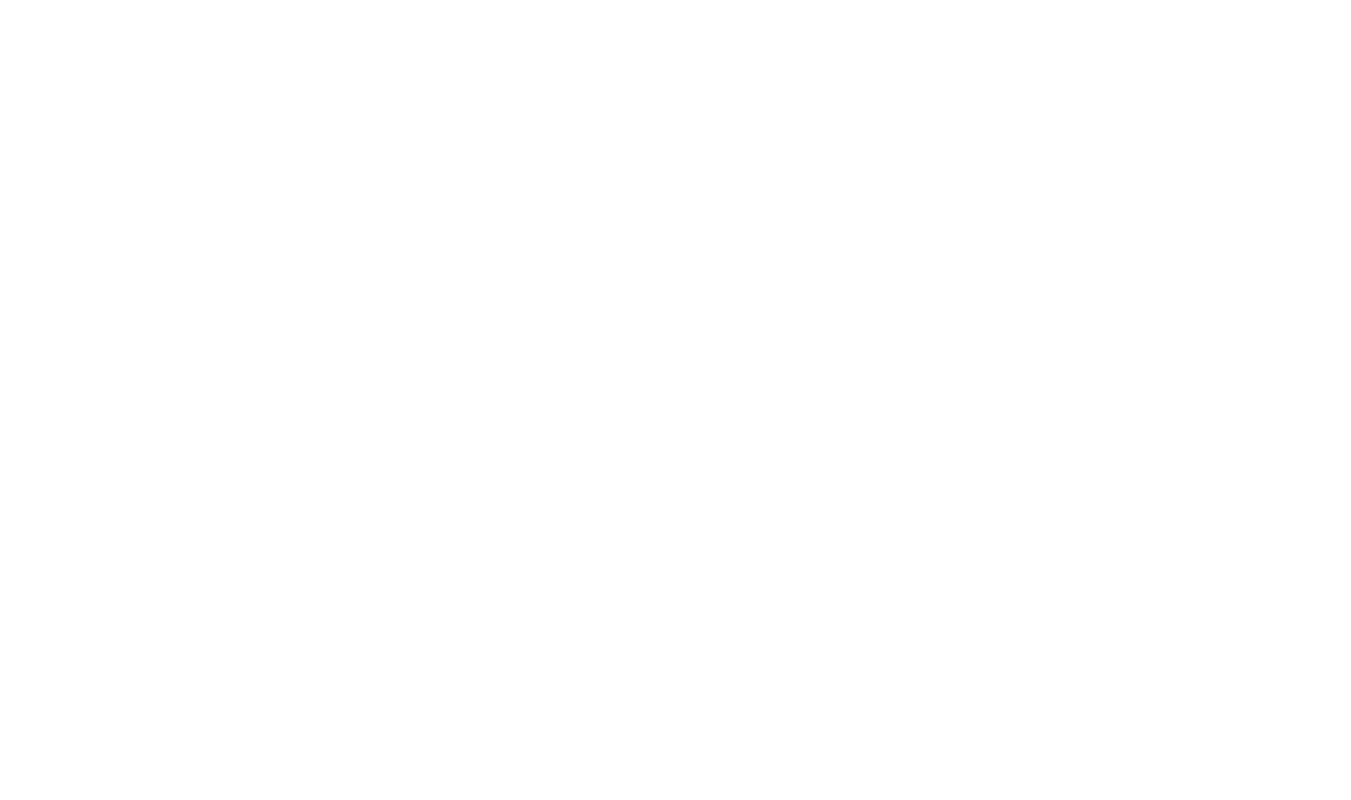
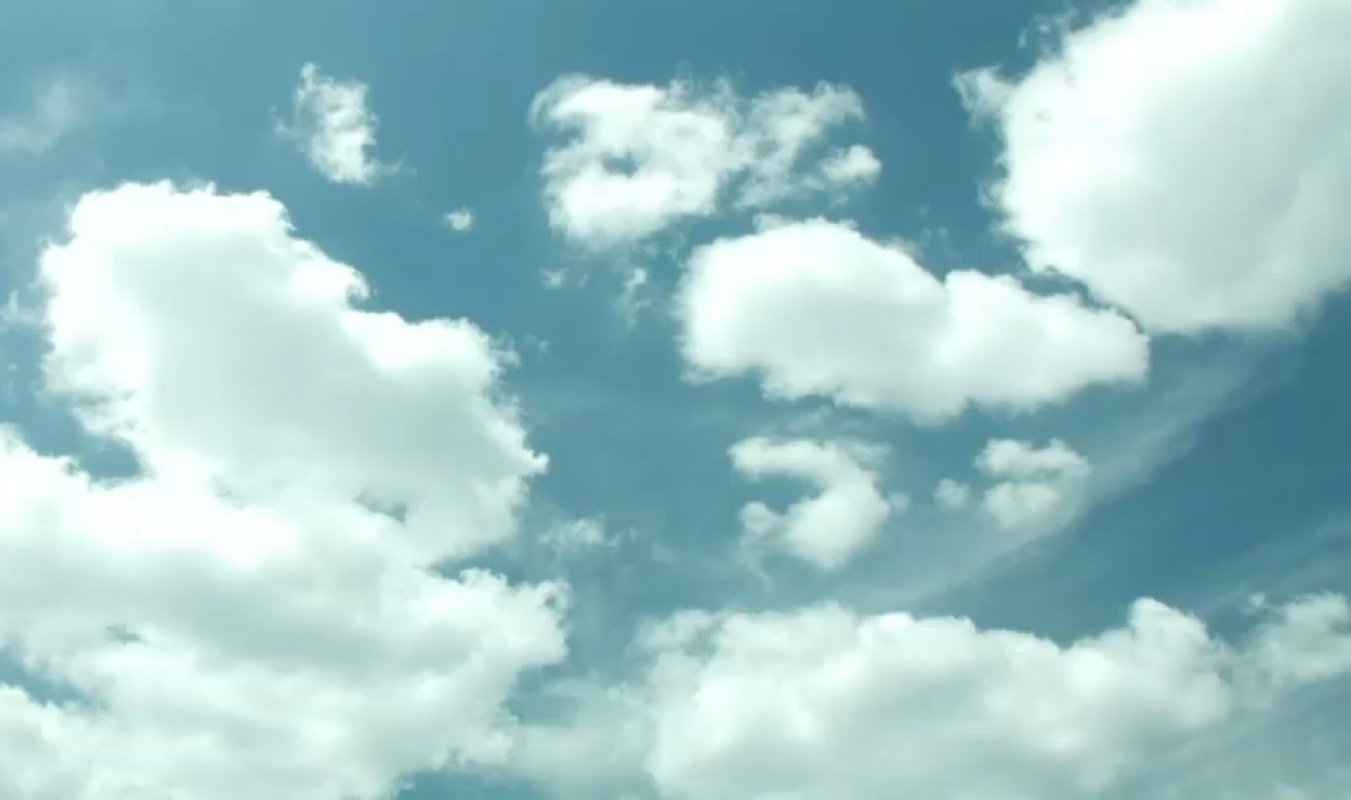
Before and after one commit to richinhim/jQueryStudy, a plain HTML site: page jquery_31_full_width_height_bg_BASE/SITE/index.html in a window 1280 px wide. Shown: the whole page, 1351 px wide, since content can reach past the window. Drawn offline with Linux system fonts and the light colour scheme.

Commit message:
이미지 리사이즈 완료

```diff
--- a/jquery_31_full_width_height_bg_BASE/SITE/js/main.js
+++ b/jquery_31_full_width_height_bg_BASE/SITE/js/main.js
@@ -0,0 +1,40 @@
+$(function(){
+
+
+    var container = $('.full-bg');
+
+    //window 사이즈가 바뀌면 할일
+    $(window).resize(function(){
+
+        var currentWindow = $(this),
+            windowWidth = currentWindow.width(),
+            windowHeight = currentWindow.height(),
+            browerRatio = windowWidth / windowHeight,
+            imageRatio = 864/486;
+
+            if(imageRatio > browerRatio){
+
+                container.css({
+                    height: '100%',
+                    width:windowHeight * imageRatio, //현재 윈도우 높이 * 원래 이미지 비율
+                    //left:(windowHeight * imageRatio - windowWidth)/2,
+                    left:(windowWidth - windowHeight * imageRatio)/2, /* 음수가 나오도록  */ //(브라우저 너비 - 이미지 너비)/2
+                    top:0
+                });
+            }else{ //
+
+                container.css({
+                    height:windowWidth / imageRatio, //이미지 너비 / 이미지 비율
+                    width:'100%',
+                    left:0,
+                    top: (windowHeight - windowWidth / imageRatio / ima)/2 //(브라우저 높이 - 이미지 높이)/2
+                });
+            }
+
+
+
+    });//resize
+
+    $(window).trigger('resize');
+
+});// document ready
```
Also changed, not shown: jquery_31_full_width_height_bg_BASE/SITE/index.html (+1 -0 lines).
